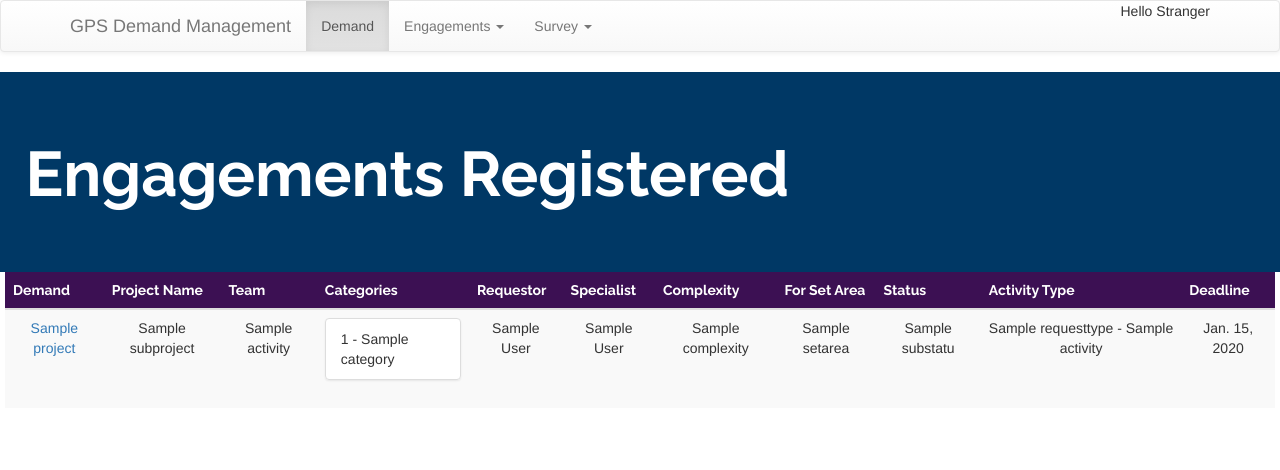
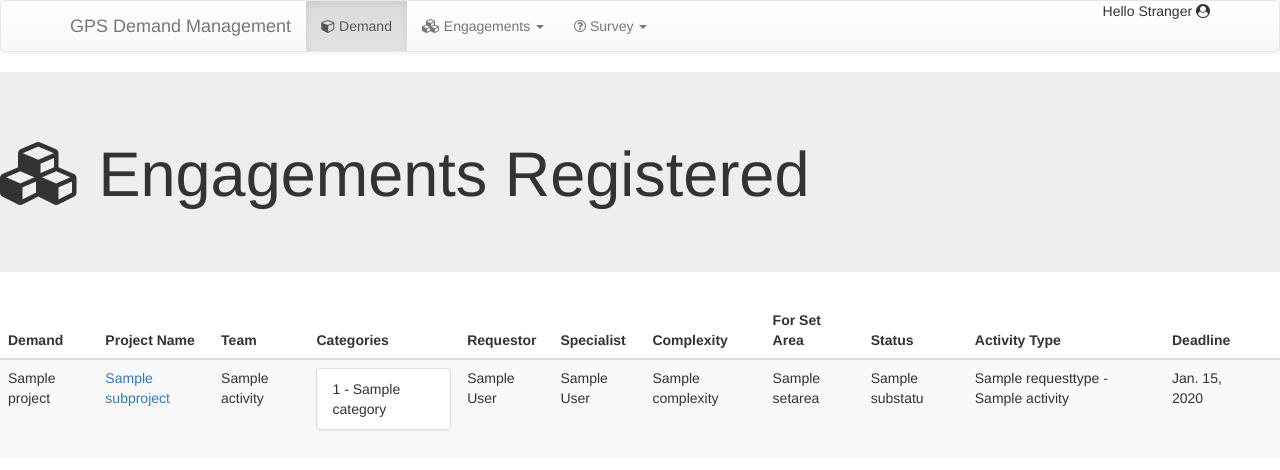
Before and after one commit to Tackgnol/DemandManagement, a Django app: page /Engagement/ in a window 1280 px wide. Shown: the top 470 px of the page. Run offline with Django 3.2, Linux system fonts and the light colour scheme; tables that the repository leaves empty hold one stand-in row (values such as "Sample post"); parts of the project's set-up code (start-up, migrations or seed data) failed here and were passed over; some libraries are stand-ins or nearby versions.

Commit message:
Visual Uplift

```diff
--- a/Demand/views.py
+++ b/Demand/views.py
@@ -82,7 +82,7 @@
         #Saving the form for it to have a PK so I can assign it to its children
         formParent = form.instance.pk
         for activity in self.request.POST.getlist('Activities'):
-            SB = SubProject(Name='[' + form.instance.Name + ']' + GetActivity(activity).Name, Active=False, Activity=GetActivity(activity), Project = GetProject(formParent), Requestor=form.instance.Owner, Step=GetStep(1), Deadline=formEndDate, Status=GetSubStatus(1))
+            SB = SubProject(Name='[' + form.instance.Name + '] ' + GetActivity(activity).Name, Active=False, Activity=GetActivity(activity), Project = GetProject(formParent), Requestor=form.instance.Owner, Step=GetStep(1), Deadline=formEndDate, Status=GetSubStatus(1))
             SB.save()
             for category in self.request.POST.getlist('Categories'):
                 SB.Categories.add(GetCategory(category))
--- a/Engagement/models.py
+++ b/Engagement/models.py
@@ -2,6 +2,7 @@
 
 from django.contrib.auth.models import User
 from django.db import models
+from django.core import serializers
 from Demand.models import Category, BusinessPriority, Activity, Project
 from collections import OrderedDict
 from itertools import chain
@@ -124,6 +125,10 @@
         output = output.decode()
         output = output.encode(encoding='utf8')
         return output
+    def GenerateGanttJSON(self):
+        phases = self.projectmanagement_set.all()
+        data = serializers.serialize('json', phases)
+        return data
 
 # Create your models here.
 class ProjectManagement(models.Model):
--- a/static/CSS/Tables.css
+++ /dev/null
@@ -1,3 +0,0 @@
-.icon {
-    text-align: center;
-}
--- a/templates/Engagement/index.html
+++ b/templates/Engagement/index.html
@@ -1,17 +1,25 @@
 {% extends "base.html" %}
+{% load staticfiles %}
+{% block custom_css %}
+    <link rel="stylesheet" href="{% static 'CSS/Engagement/Engagements.css' %}">
+{% endblock custom_css %}
 {% block body_block %}
 
 
-    <div class="jumbotron" style="background-color: rgb(0,56,101); margin-bottom:0px;">
-        <h1 style="text-align: left; margin-left:2%; color:white; font-family: 'Raleway', sans-serif; font-weight:700">Engagements Registered</h1>
+    <div class="jumbotron">
+
+        <h1 class="jumbo">
+            <i class="fa fa-cubes" aria-hidden="true"></i>
+            Engagements Registered
+        </h1>
         <p></p>
     </div>
 
-    <div style="margin:0px 5px">
+    <div class="table">
 
-        <table class="table table-hover table-striped" >
-            <thead  style="background-color:rgb(60,16,83); font-family: 'Raleway', sans-serif; text-align:center;" >
-                <tr style="color:white;">
+        <table id="engagements" class="table table-hover table-striped" >
+            <thead>
+                <tr>
                     <th>Demand</th>
                     <th>Project Name</th>
                     <th>Team</th>
@@ -25,14 +33,14 @@
                     <th colspan="3">Deadline</th>
                 </tr>
             </thead>
-            <tbody style="text-align:center; vertical-align:middle;">
+            <tbody>
                 {% for subproject in SubProjects %}
 
                 <tr>
-                    <td><a href="{% url 'Engagement:Detail' pk=subproject.pk %}">{{subproject.Project.Name}}</a></td>
-                    <td>{{subproject.Name}}</td>
+                    <td>{{subproject.Project.Name}}</td>
+                    <td><a href="{% url 'Engagement:Detail' pk=subproject.pk %}">{{subproject.Name}}</a></td>
                     <td>{{subproject.Activity}}</td>
-                    <td style="text-align:left;">
+                    <td class="toLeft">
                         <ul class="list-group">
                             {% for category in subproject.Categories.all %}
                                 <li class="list-group-item">{{category}}</li>
@@ -92,6 +100,10 @@
                             </form>
                         </td>
                         {% endif %}
+                    {% else %}
+
+                        <td></td>
+                        <td></td>
 
                     {% endif %}
 
--- a/templates/base.html
+++ b/templates/base.html
@@ -17,10 +17,13 @@
         <!-- Latest compiled and minified JavaScript -->
         <script src="https://maxcdn.bootstrapcdn.com/bootstrap/3.3.7/js/bootstrap.min.js" integrity="sha384-Tc5IQib027qvyjSMfHjOMaLkfuWVxZxUPnCJA7l2mCWNIpG9mGCD8wGNIcPD7Txa" crossorigin="anonymous"></script>
         <link href="https://fonts.googleapis.com/css?family=Raleway:400,700,800&amp;subset=latin-ext" rel="stylesheet">
+        <link href="https://maxcdn.bootstrapcdn.com/font-awesome/4.7.0/css/font-awesome.min.css" rel="stylesheet" integrity="sha384-wvfXpqpZZVQGK6TAh5PVlGOfQNHSoD2xbE+QkPxCAFlNEevoEH3Sl0sibVcOQVnN" crossorigin="anonymous">
         {% block custom_scripts %}
 
         {% endblock custom_scripts %}
+        {% block custom_css %}
 
+        {% endblock custom_css %}
     </head>
     <body>
 
@@ -37,9 +40,17 @@
                 </div>
                 <div class="collapse navbar-collapse" id="main-navbar">
                     <ul class="nav navbar-nav">
-                        <li class="active"><a href="{% url 'Demand:Index' %}">Demand</a></li>
+                        <li class="active">
+
+                            <a href="{% url 'Demand:Index' %}">
+                                <i class="fa fa-cube" aria-hidden="true"></i>
+                                Demand
+                            </a>
+                        </li>
                         <li class="dropdown">
-                            <a class="dropdown-toggle" data-toggle="dropdown" href="#">Engagements
+                            <a class="dropdown-toggle" data-toggle="dropdown" href="#">
+                                <i class="fa fa-cubes" aria-hidden="true"></i>
+                                Engagements
                             <span class="caret"></span></a>
                             <ul class="dropdown-menu">
                                 <li><a href="{% url 'Engagement:Index' %}">All Engagements</a></li>
@@ -51,7 +62,9 @@
                                 {% endif %}
                             </ul>
                         <li class="dropdown">
-                            <a class="dropdown-toggle" data-toggle="dropdown" href="#">Survey
+                            <a class="dropdown-toggle" data-toggle="dropdown" href="#">
+                                <i class="fa fa-question-circle-o" aria-hidden="true"></i>
+                                Survey
                             <span class="caret"></span></a>
                             <ul class="dropdown-menu">
                                 <li><a href="{% url 'Survey:Index' %}">Index Surveys</a>
@@ -68,10 +81,10 @@
                     <ul class="nav navbar-nav navbar-right">
 
                             {% if user.is_authenticated %}
-                                <li><a href=#>Hello {{user.get_full_name}}</a></li>
-                                <li><a href={% url 'logout' %}>Log off</a></li>
+                                <li><a href=#>Hello {{user.get_full_name}} <i class="fa fa-user-circle" aria-hidden="true"></i></a></li>
+                                <li><a href={% url 'logout' %}>Log off <i class="fa fa-sign-out" aria-hidden="true"></i></a></li>
                             {% else %}
-                                <li>Hello Stranger </li>
+                                <li>Hello Stranger <i class="fa fa-user-circle" aria-hidden="true"></i> </li>
                             {% endif %}
 
 
```
Also changed, not shown: DemandManagement/settings.py (+5 -2 lines), templates/Demand/index.html (+6 -1 lines), templates/Engagement/details.html (+7 -2 lines), templates/Survey/AllQuestions.html (+12 -1 lines), templates/Survey/CreateSurvey.html (+11 -5 lines).
